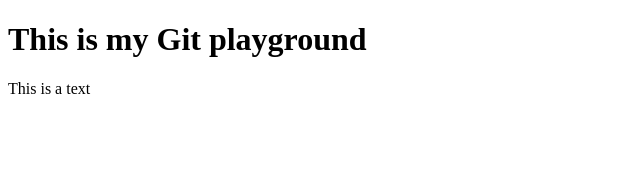
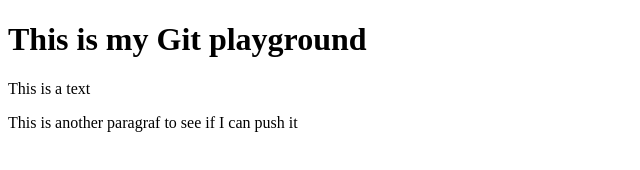
Before and after one commit to amandasamuelsson/git-playground, a plain HTML site: page index.html in a window 1280 px wide. Shown: the whole page, without its empty margins (0-640 px from the left). Drawn offline with Linux system fonts and the light colour scheme.

Commit message:
Added one more p

```diff
--- a/index.html
+++ b/index.html
@@ -8,6 +8,7 @@
 <body>
     <h1>This is my Git playground</h1>
     <p>This is a text</p>
+    <p>This is another paragraf to see if I can push it</p>
 
 </body>
 </html>
```
